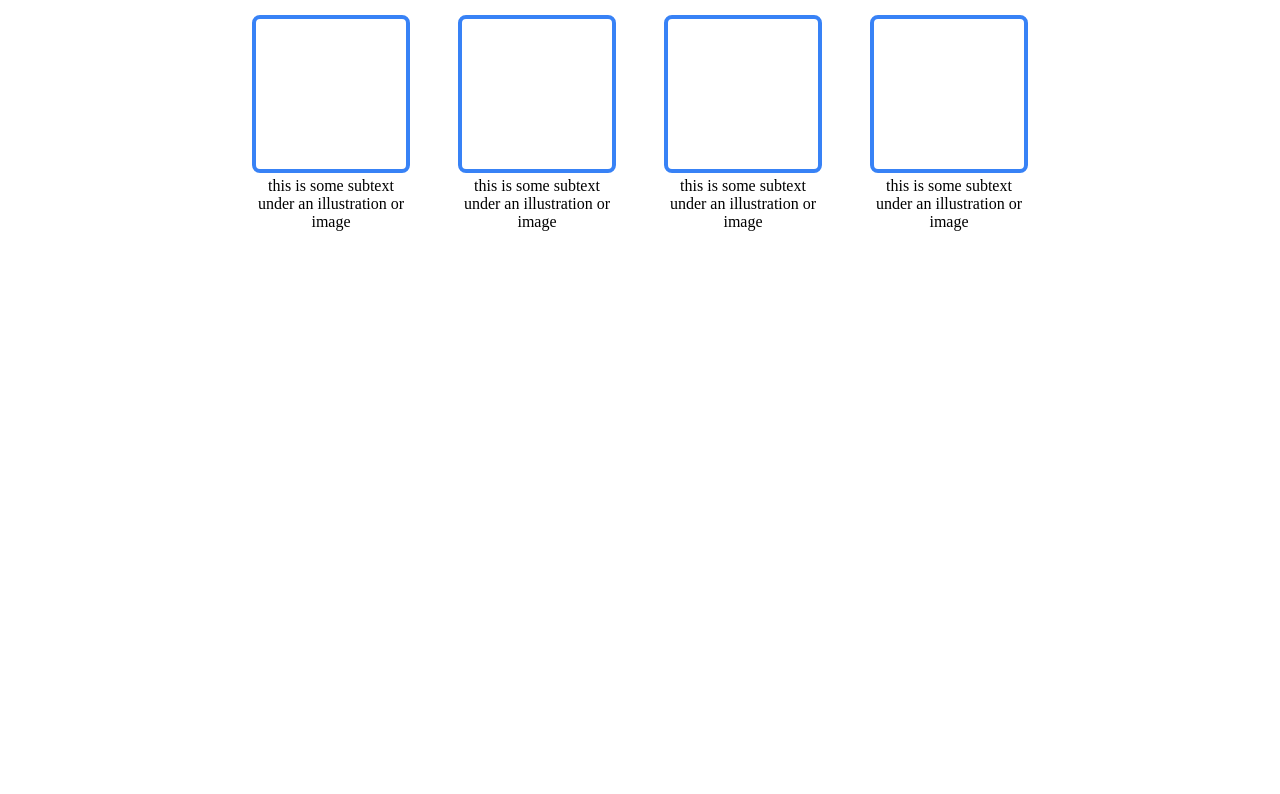
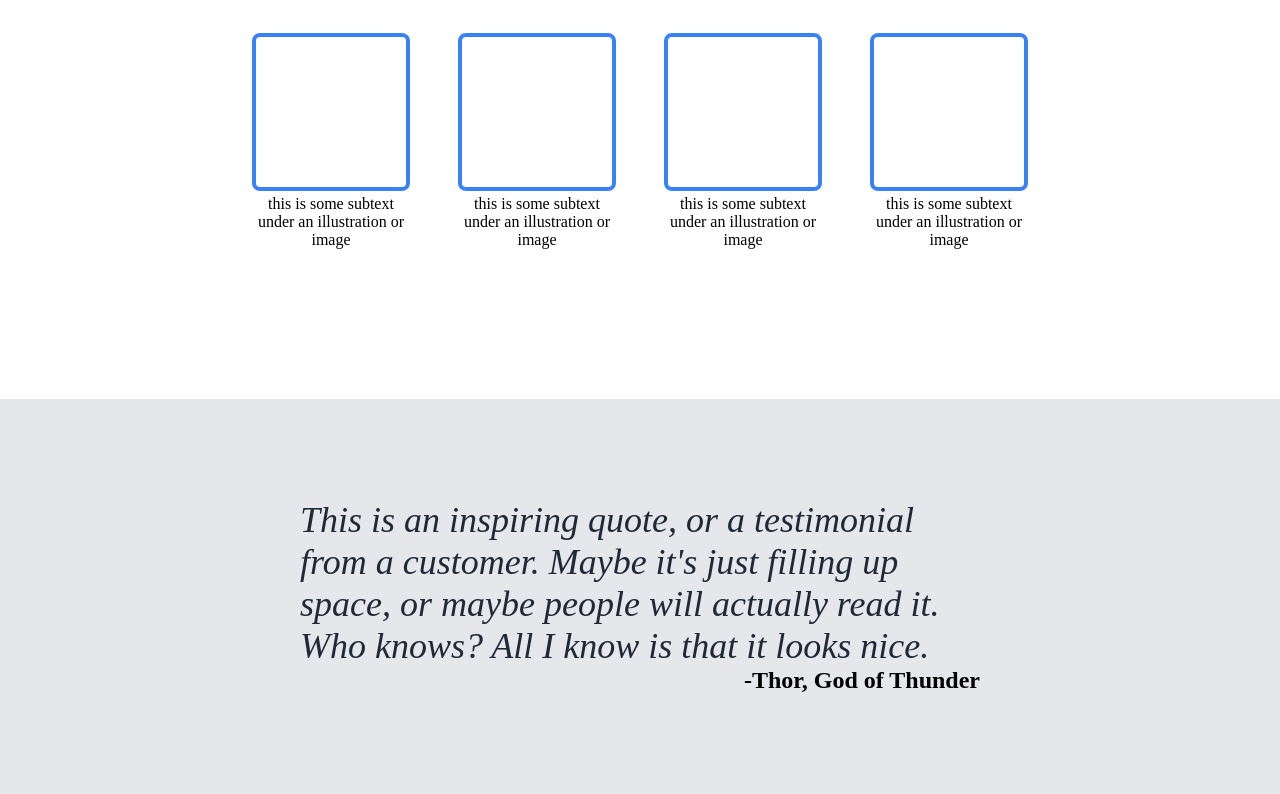
Before and after one commit to SentientMetazoan/odin-landing-page, a plain HTML site: page index.html in a window 1280 px wide. Shown: the part 576-1370 px from the top of the page. Before the commit the page ends 839 px from the top, so only its background shows below. Drawn offline with Linux system fonts and the light colour scheme.

Commit message:
Add quote section
Created the quote section and styled it appropriately

```diff
--- a/index.html
+++ b/index.html
@@ -51,7 +51,11 @@
             </div>
         </div>
     </div>
-    <div class="quote-container">
+    <div class="quote-container flex-container">
+        <div class="quote-text">This is an inspiring quote, or a testimonial from a customer. Maybe it's just filling up space, or maybe people will actually read it. Who knows? All I know is that it looks nice.</div>
+        <div class="quote-author">-Thor, God of Thunder</div>
+    </div>
+    <div class="action-container">
 
     </div>
     <div class="footer">
--- a/style.css
+++ b/style.css
@@ -75,7 +75,7 @@ button {
     justify-content: center;
     align-items: center;
     gap: 48px;
-    margin: 32px 0px;
+    margin: 50px 0px 150px 0px;
 }
 
 .info-header {
@@ -108,3 +108,24 @@ button {
     max-width: 150px;
     text-align: center;
 }
+
+.quote-container {
+    flex-flow: column nowrap;
+    align-items: center;
+    margin: 0px;
+    padding: 100px 300px;
+    background-color: #E5E7EB;
+}
+
+.quote-text {
+    color: #1F2937;
+    font-weight: lighter;
+    font-style: italic;
+    font-size: 36px;
+}
+
+.quote-author {
+    align-self: flex-end;
+    font-weight: bold;
+    font-size: 24px;
+}
```
